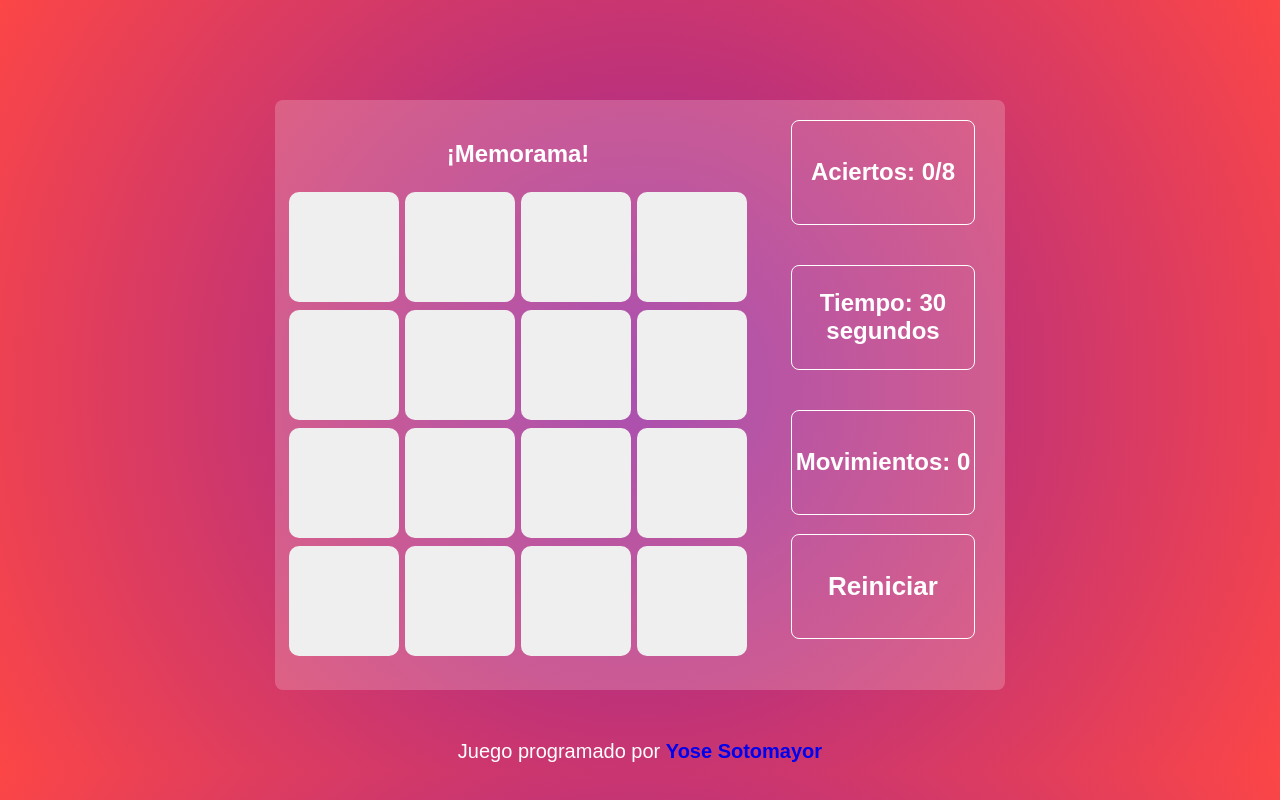
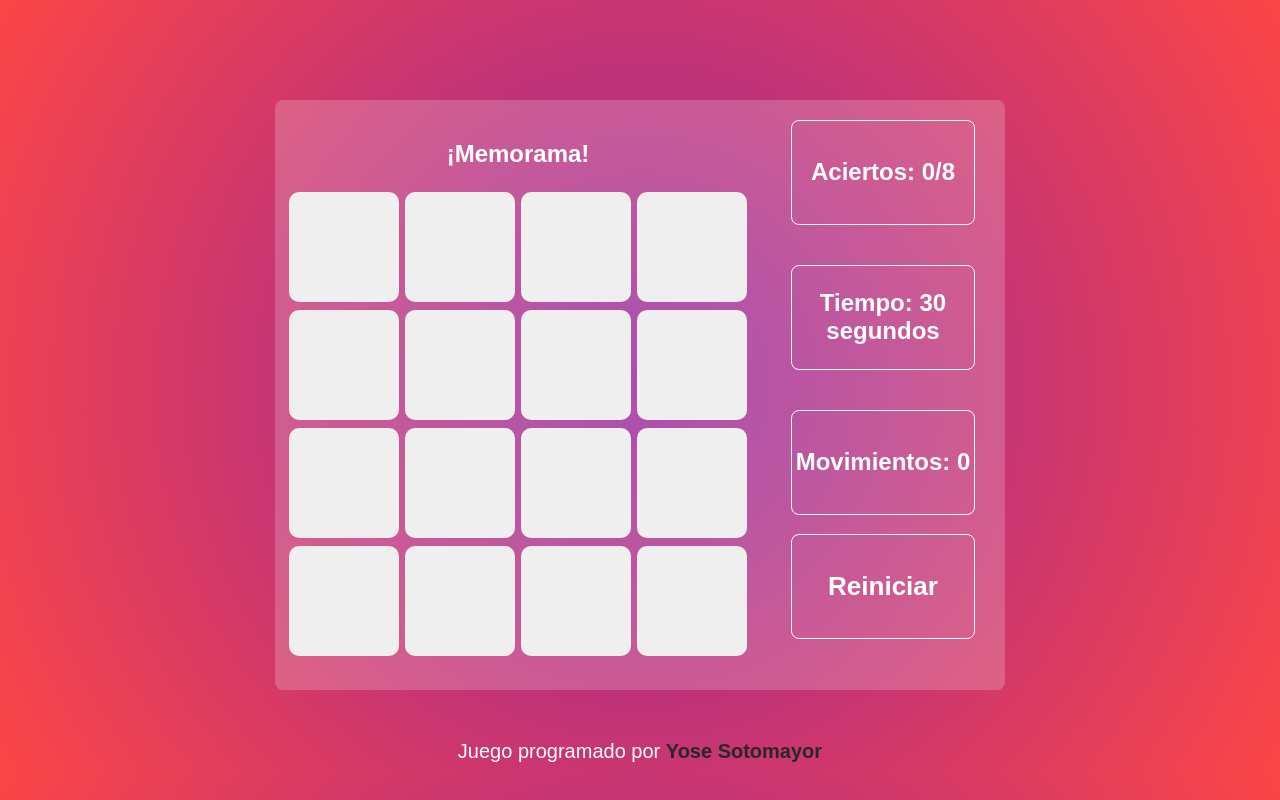
Before and after one commit to YoseSoto/MemoryGame, a plain HTML site: page index.html in a window 1280 px wide. Drawn offline with Linux system fonts and the light colour scheme.

Commit message:
color change

```diff
--- a/styles.css
+++ b/styles.css
@@ -80,6 +80,7 @@ footer {
 a {
   text-decoration: none;
   font-weight: 600;
+  color: rgb(40,40,40);
   transition: 300ms;
 }
 
```
